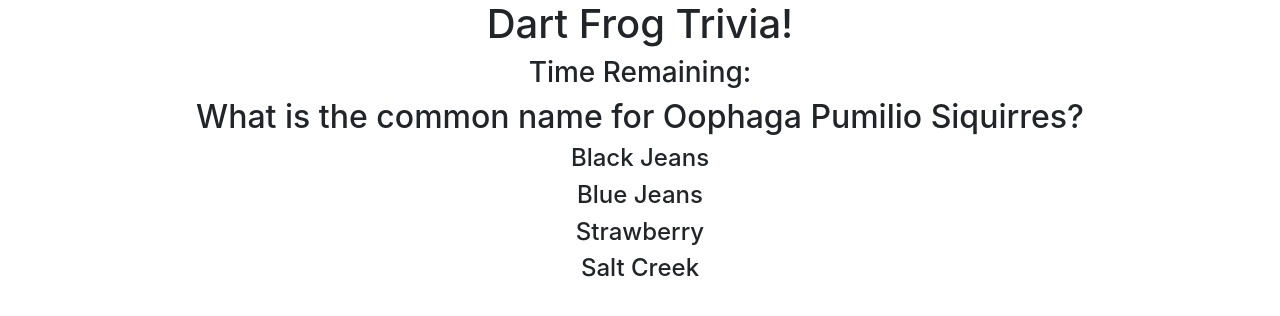
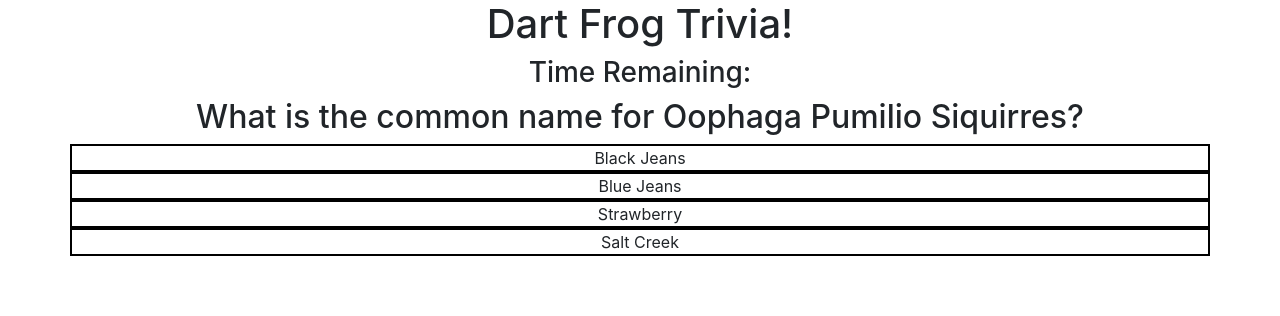
Before and after one commit to msheffield/TriviaGame, a plain HTML site: page index.html in a window 1280 px wide. Drawn offline with nearby package versions, Linux system fonts and the light colour scheme.

Commit message:
button clicking working, needed to put in doc ready function

```diff
--- a/assets/css/style.css
+++ b/assets/css/style.css
@@ -1,3 +1,7 @@
 * {
     text-align: center;
 }
+
+.option-button {
+    border: black solid 2px;
+}
--- a/assets/javascript/app.js
+++ b/assets/javascript/app.js
@@ -23,8 +23,31 @@ function initializeQuestionAndOptions(set) {
     }
 }
 
+function isCorrect() {
+    if (set.answer == userAnswer) {
+        return true;
+    }
+}
+
 // ------ Helper Functions ------
+
+
+
+// ------ Game Flow ------
 $(document).ready(function () {
     var trivia = Trivia;
     initializeQuestionAndOptions(trivia.set1);
+
+    var timer;
+    // Time to guess set to 10 seconds
+    var guessTime = 100000
+    var answer = "";
+
+    $(".option-button").on("click", function () {
+        answer = this.id;
+        console.log(answer);
+    });
+
+
+
 });
--- a/index.html
+++ b/index.html
@@ -42,25 +42,33 @@
 
     <div class="row">
         <div class="col-md-12">
-            <h4 class="option-button" id="option-1"></h4>
+            <div class="container option-button" id="option-1">
+
+            </div>
         </div>
     </div>
 
     <div class="row">
         <div class="col-md-12">
-            <h4 class="option-button" id="option-2"></h4>
+            <div class="container option-button" id="option-2">
+
+            </div>
         </div>
     </div>
 
     <div class="row">
         <div class="col-md-12">
-            <h4 class="option-button" id="option-3"></h4>
+            <div class="container option-button" id="option-3">
+
+            </div>
         </div>
     </div>
 
     <div class="row">
         <div class="col-md-12">
-            <h4 class="option-button" id="option-4"></h4>
+            <div class="container option-button" id="option-4">
+
+            </div>
         </div>
     </div>
 
```
